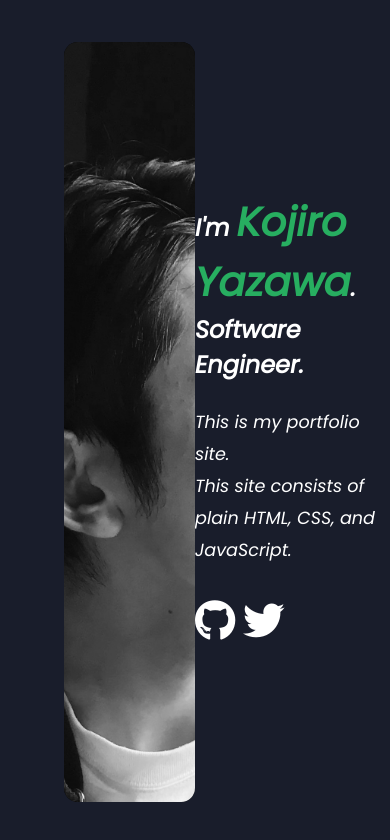
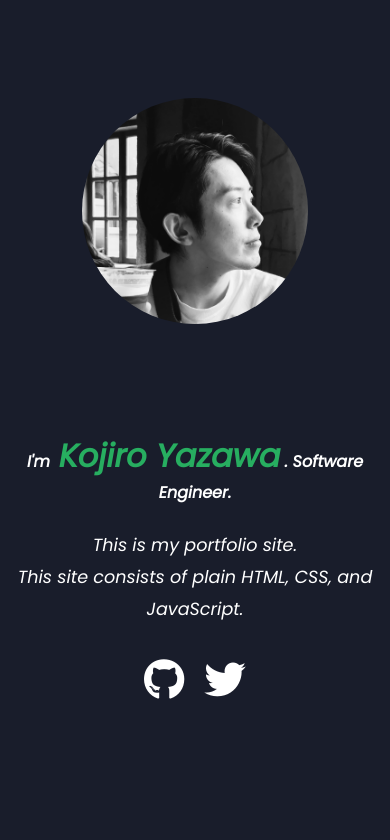
Before and after one commit to yazawak2/yazawak2.github.io, a plain HTML site: page index.html in a window 390 px wide. Drawn offline with Linux system fonts and the light colour scheme.

Commit message:
feat: brush up "home" page content

```diff
--- a/index.html
+++ b/index.html
@@ -4,7 +4,8 @@
   <meta charset="UTF-8">
   <meta http-equiv="X-UA-Compatible" content="IE=edge">
   <meta name="viewport" content="width=device-width, initial-scale=1.0">
-  <title>Portfolio</title>
+  <title>yazawak2 portfolio</title>
+  <link rel="icon" href="favicon.ico">
   <link rel="stylesheet" href="styles/styles.css">
   <link rel="stylesheet" href="https://cdnjs.cloudflare.com/ajax/libs/font-awesome/6.4.0/css/all.min.css" integrity="sha512-iecdLmaskl7CVkqkXNQ/ZH/XLlvWZOJyj7Yy7tcenmpD1ypASozpmT/E0iPtmFIB46ZmdtAc9eNBvH0H/ZpiBw==" crossorigin="anonymous" referrerpolicy="no-referrer" />
   <link rel="preconnect" href="https://fonts.googleapis.com">
@@ -15,12 +16,11 @@
   <header class="section header" id="home">
     <div class="header-content">
       <div class="left-header">
-        <div class="image">
-          <img src="img/hero.jpg" alt="">
-        </div>
+        <img src="img/hero.jpg" alt="" class="left-header__image">
+
       </div>
       <div class="right-header">
-        <h1 class="name">
+        <h1 class="right-header__name">
           I'm <span>Kojiro Yazawa</span>. Software Engineer.
         </h1>
         <p>
--- /dev/null
+++ b/styles/_media.scss
@@ -0,0 +1,58 @@
+@media screen and (max-width: 768px) {
+  .header-content {
+    grid-template-columns: 1fr !important;
+    grid-template-rows: repeat(2, 1fr);
+  }
+  .left-header {
+    justify-content: center;
+    padding: 10px;
+  }
+  .left-header__image {
+    border-radius: var(--br-circle);
+    margin-left: 0;
+    width: 58vw;
+    height: auto;
+    object-fit: cover;
+    max-width: 230px;
+    min-width: 200px;
+  }
+  .right-header {
+    text-align: center;
+    justify-content: flex-start;
+    padding: 10px;
+  }
+  .right-header__list {
+    justify-content: center;
+  }
+  .right-header__name {
+    font-size: 1rem;
+    span {
+      font-size: 2rem;
+    }
+  }
+}
+
+@media screen and (min-width: 2560px) {
+  body {
+    font-size: 3rem;
+  }
+  .right-header__name {
+    font-size: 3.5rem;
+    span {
+      font-size: 4.5rem;
+    }
+  }
+  .right-header {
+    p {
+      margin: 1.5rem 0;
+      line-height: 4rem;
+    }
+  }
+  .right-header__list {
+    display: flex;
+    gap: 50px;
+  }
+  .right-header__list-item {
+    font-size: 5rem;
+  }
+}
--- a/styles/styles.scss
+++ b/styles/styles.scss
@@ -4,7 +4,6 @@
   box-sizing: border-box;
   list-style: none;
 }
-
 :root {
   --color-primary: #191d2b;
   --color-primary: #191d2b;
@@ -19,29 +18,26 @@
   --color-grey-5: #2a2e35;
   --color-grey-6: #12181b;
   --br-sm-2: 14px;
+  --br-circle: 240px;
   --box-shadow-1: 0 3px 15px rgba(0, 0, 0, .3)
 }
-
 body {
   background-color: var(--color-primary);
   font-family: 'Poppins', sans-serif;
   font-size: 1.1rem;
   color: var(--color-white);
 }
-
 a {
   display: inline-block;
   text-decoration: none;
   color: inherit;
   font-family: inherit;
 }
-
 header {
   height: 100vh;
   color: var(--color-white);
   overflow: hidden;
 }
-
 section {
   min-height: 100vw;
   width: 100%;
@@ -50,64 +46,52 @@ section {
   top: 0;
   padding: 3rem 18rem;
 }
-
 .section {
   background-color: var(--color-primary);
 }
-
-// Header content
 .header-content {
   display: grid;
   grid-template-columns: repeat(2, 1fr);
   height: 100%;
+}
 .left-header {
   display: flex;
   align-items: center;
   position: relative;
-    .image {
+}
+.left-header__image {
   border-radius: var(--br-sm-2);
   height: 90%;
   width: 68%;
   margin-left: 4rem;
-      background-color: var(--color-black);
-
-      img {
-        border-radius: var(--br-sm-2);
-        width: 100%;
-        height: 100%;
   object-fit: cover;
-      }
-    }
 }
 .right-header {
   display: flex;
   flex-direction: column;
   justify-content: center;
-    .name {
-      font-size: 1.5rem;
-      span {
-        color: var(--color-secondary);
-        font-size: 2.5rem;
-      }
-    }
   p {
     margin: 1.5rem 0;
     line-height: 2rem;
   }
 }
+.right-header__name {
+  font-size: 1.5rem;
+  span {
+    color: var(--color-secondary);
+    font-size: 2.5rem;
+    padding: 0 4px;
+  }
+}
 .right-header__list {
   display: flex;
-    gap: 2vw;
-  }
-}
-
-.right-header__list {
+  gap: 20px;
   list-style: none;
   padding: 0;
   text-align: center;
 }
-
 .right-header__list-item {
   display: inline;
   font-size: 2.6rem;
 }
+@import './media';
```
Also changed, not shown: styles/styles.css, 2 other files. Lines whose indentation alone changed are shown as unchanged.
